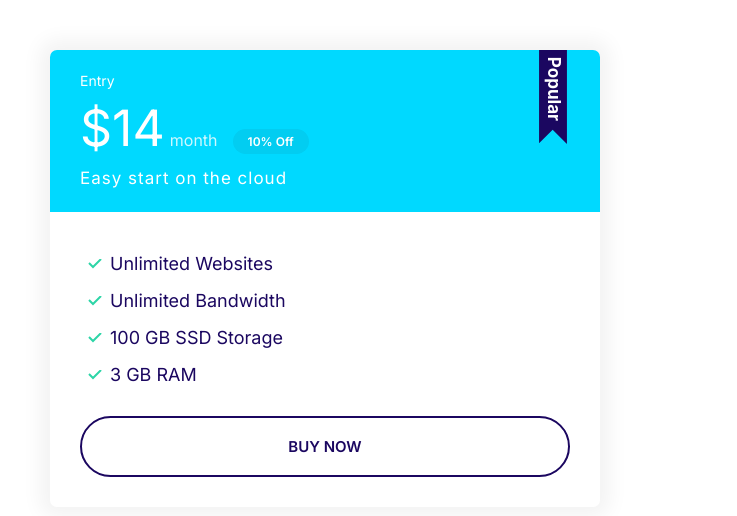
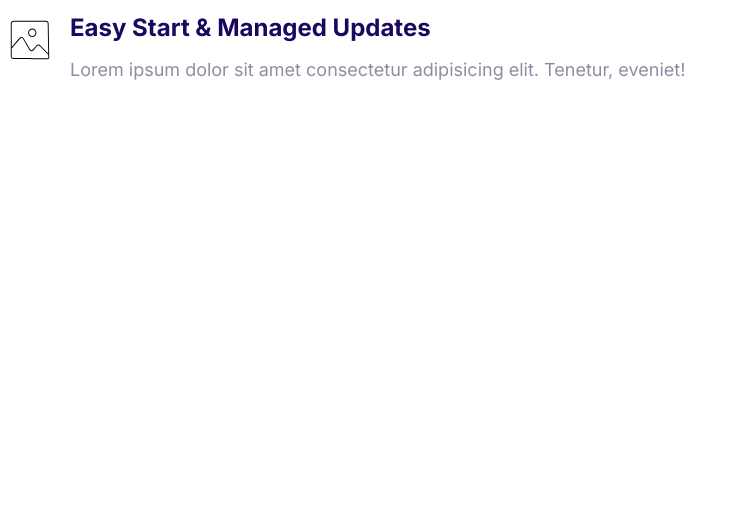
Before and after one commit to shane-png/website-practise, a plain HTML site: page index.html in a window 1280 px wide. Shown: the whole page, without its empty margins (0-737 px from the left). Drawn offline with Linux system fonts and the light colour scheme.

Commit message:
MEdia defined in the component

```diff
--- a/index.html
+++ b/index.html
@@ -15,27 +15,16 @@
     <title>Shane Project</title>
   </head>
   <body>
-    <div style="width:50%; padding: 4rem">
-        <div class="plan plan--popular">
-            <div class="card card--secondary">
-                <header class="card__header">
-                    <h3 class="plan__name">Entry</h3>
-                    <span class="plan__price">$14</span>
-                    <span class="plan__billing-cycle">month</span>
-                    <span class="badge badge--secondary badge--small">10% Off</span>
-                    <span class="plan__description">Easy start on the cloud</span>
-                </header>
-                <div class="card__body">
-                    <ul class="list list--tick">
-                        <li class="list__item">Unlimited Websites</li>
-                        <li class="list__item">Unlimited Bandwidth</li>
-                        <li class="list__item">100 GB SSD Storage</li>
-                        <li class="list__item">3 GB RAM</li>
-                    </ul>
-                    <button class="btn btn-primary-outline btn--block">Buy Now</button>
-                </div>
-            </div>
-        </div>
+    <div class="media">
+      <div class="media__image">
+          <svg class="icon icon--primary">
+            <use xlink:href="./assets/icons/sprite (1).svg#snap"></use>
+          </svg>
+      </div>
+      <div class="media__body">
+          <h3 class="media__title">Easy Start & Managed Updates</h3>
+          <p>Lorem ipsum dolor sit amet consectetur adipisicing elit. Tenetur, eveniet!</p>
+      </div>
     </div>
   </body>
 </html>
--- a/styles/styles.css
+++ b/styles/styles.css
@@ -329,3 +329,19 @@ a{
     .plan__billing-cycle{ font-size: 1.6rem;}
     .plan__description{ font-size: 1.7rem;}
 }
+
+/*  Media */
+.media{
+    display: flex;;
+}
+
+.media__title{
+    margin-top: 0;
+}
+.media__body{
+    margin: 0 2rem;
+}
+
+.media__image{
+    margin-top: 1rem;
+}
```
Also changed, not shown: components/media.html (added, +11 -0 lines).
